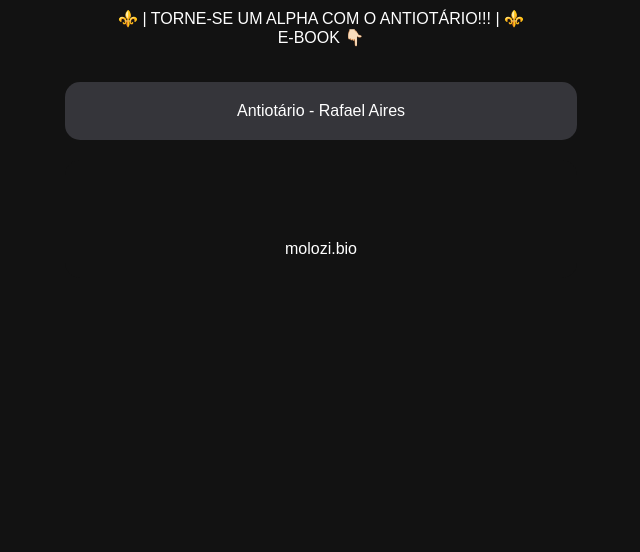
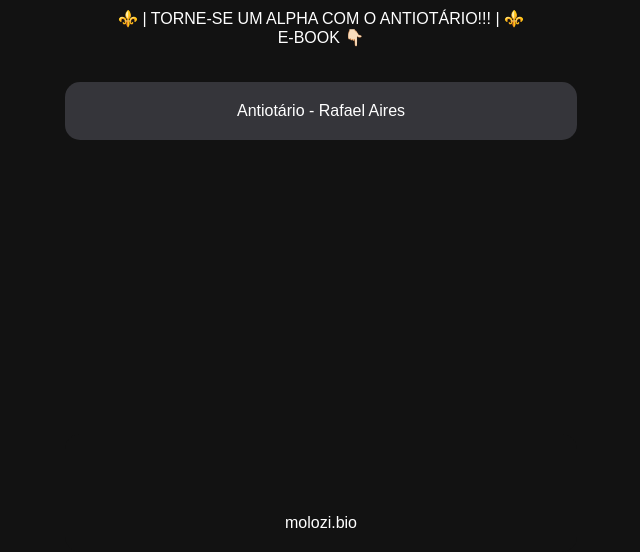
Before and after one commit to devmolozi/molozi.bio_antiotario, a plain HTML site: page index.html in a window 1280 px wide. Shown: the part 248-800 px from the top of the page, without its empty margins (319-959 px from the left). Drawn offline with Linux system fonts and the light colour scheme.

Commit message:
correcao footer

```diff
--- a/style.css
+++ b/style.css
@@ -51,7 +51,12 @@ a:hover {
     padding-top: 80px;
 }
 
-
+footer{
+    position:absolute;
+    bottom:0;
+    width:100%;
+    margin-top: 10px;
+}
 
 footer a:hover {
     background-color: #121212;
```
Also changed, not shown: index.html (+0 -2 lines).
